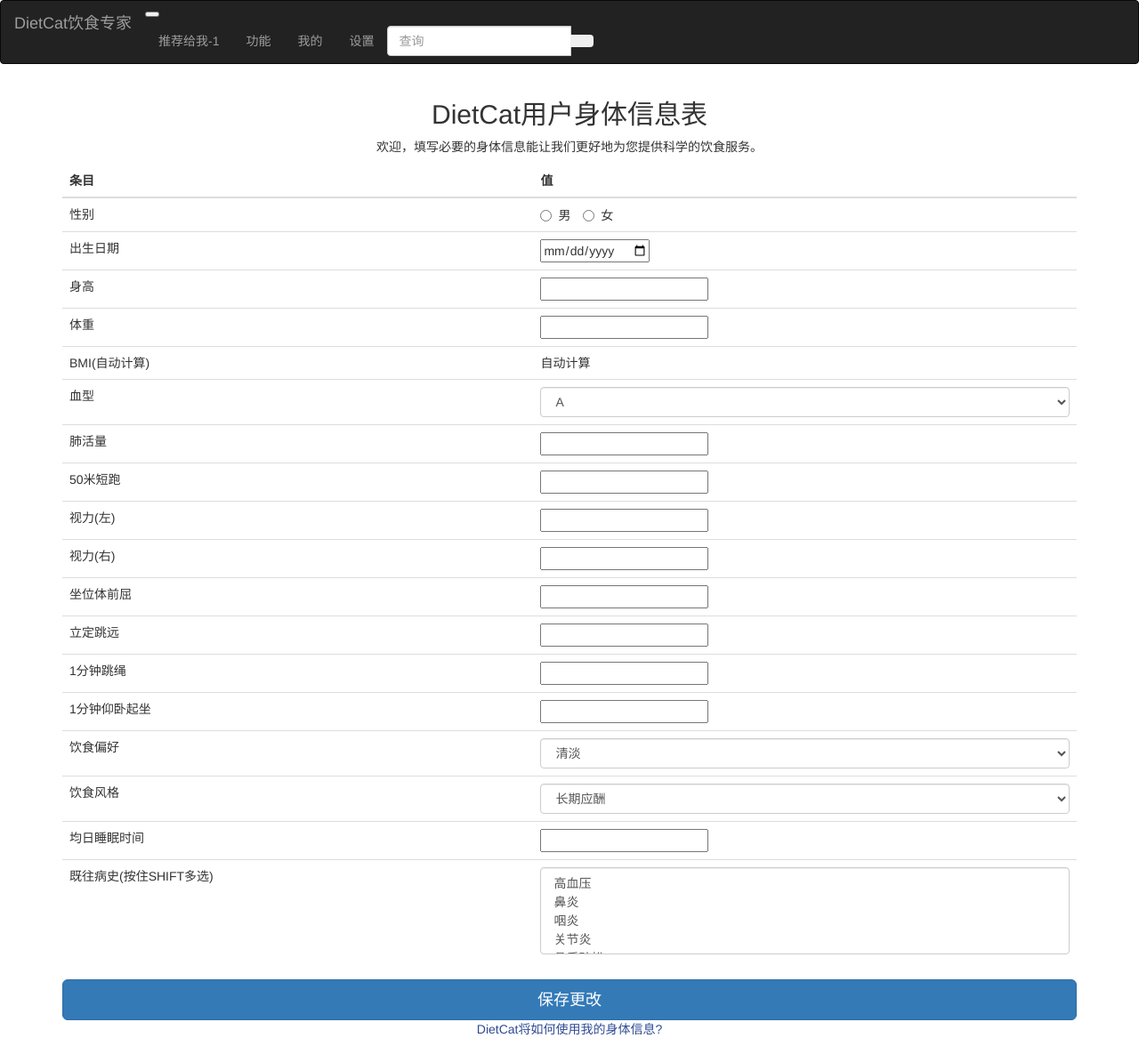
After one commit to LauZyHou/DietCat, a Django app: page /bdymsg/ in a window 1280 px wide. The commit adds this page. Shown: the whole page at 89% size. Run offline with Django 3.2, Linux system fonts and the light colour scheme; some libraries are stand-ins or nearby versions.

Commit message:
添加了账户信息和身体信息页面

```diff
--- a/DietCat/urls.py
+++ b/DietCat/urls.py
@@ -21,4 +21,7 @@
     # path('admin/', admin.site.urls),
     path('login/', mainapp_views.getLoginPage),
     path('index/', mainapp_views.getIndexPage),
+    path('logout/', mainapp_views.logOut),
+    path('cntmsg/', mainapp_views.getCntMsg),
+    path('bdymsg/', mainapp_views.getBdyMsg),
 ]
--- a/mainapp/views.py
+++ b/mainapp/views.py
@@ -12,3 +12,18 @@
 # 要去主页
 def getIndexPage(request):
     return render(request, r'web/index.html', {'mylst': [1 for i in range(12)]})
+
+
+# 用户要注销登录
+def logOut(request):
+    return render(request, r'web/login.html')
+
+
+# 用户要进入账户资料页面
+def getCntMsg(request):
+    return render(request, r'web/cntmsg.html')
+
+
+# 用户要进入身体信息页面
+def getBdyMsg(request):
+    return render(request, r'web/bdymsg.html')
--- /dev/null
+++ b/static/lzh/css/bdymsg.css
@@ -0,0 +1,13 @@
+/*居中盒子*/
+.cntrdiv {
+    width: 100%;
+    text-align: center;
+}
+
+.cntrdiv > a {
+    color: #2f4b93;
+}
+
+.cntrdiv > a:hover {
+    color: green;
+}
--- a/templates/nav.html
+++ b/templates/nav.html
@@ -19,7 +19,16 @@
                     <li><a href="#">Separated link</a></li>
                 </ul>
             </li>
-            <li><a href="#fakelink">设置</a></li>
+            <li class="dropdown">
+                <a href="#" class="dropdown-toggle" data-toggle="dropdown">我的</a>
+                <span class="dropdown-arrow"></span>
+                <ul class="dropdown-menu">
+                    <li><a href="/cntmsg/">账户资料</a></li>
+                    <li><a href="/bdymsg/">身体信息</a></li>
+                    <li><a href="/logout/">注销</a></li>
+                </ul>
+            </li>
+            <li><a href="">设置</a></li>
         </ul>
         {#查询表单#}
         <form class="navbar-form form-inline my-2 my-lg-0" action="#" role="search">
--- /dev/null
+++ b/templates/web/bdymsg.html
@@ -0,0 +1,176 @@
+{% extends 'base.html' %}
+
+{#自己用的依赖#}
+{% block own-rely %}
+    {#静态资源目录需要重新加载#}
+    {% load static %}
+    {#其它依赖#}
+    <link href="{% static "/lzh/css/bdymsg.css" %}" rel="stylesheet">
+{% endblock %}
+
+
+{#标题#}
+{% block title %}身体信息{% endblock %}
+
+{#内容部分#}
+{% block content %}
+    <div class="container">
+        <div class="cntrdiv">
+            <h2>DietCat用户身体信息表</h2>
+            <p>欢迎，填写必要的身体信息能让我们更好地为您提供科学的饮食服务。</p>
+        </div>
+        <form>
+            <table class="table table-hover">
+                <thead>
+                <tr>
+                    <th>条目</th>
+                    <th>值</th>
+                </tr>
+                </thead>
+                <tbody>
+                <tr>
+                    <td>性别</td>
+                    <td>
+                        <label class="radio-inline">
+                            <input type="radio" data-toggle="radio" name="sex">男
+                        </label>
+                        <label class="radio-inline">
+                            <input type="radio" data-toggle="radio" name="sex">女
+                        </label>
+                    </td>
+                </tr>
+                <tr>
+                    <td>出生日期</td>
+                    <td>
+                        <input type="date" value="">
+                    </td>
+                </tr>
+                <tr>
+                    <td>身高</td>
+                    <td>
+                        <input type="text">
+                    </td>
+                </tr>
+                <tr>
+                    <td>体重</td>
+                    <td>
+                        <input type="text">
+                    </td>
+                </tr>
+                <tr>
+                    <td>BMI(自动计算)</td>
+                    <td>自动计算</td>
+                </tr>
+                <tr>
+                    <td>血型</td>
+                    <td>
+                        <select class="form-control" id="sel1">
+                            <option>A</option>
+                            <option>B</option>
+                            <option>AB</option>
+                            <option>O</option>
+                            <option>其它</option>
+                        </select>
+                    </td>
+                </tr>
+                <tr>
+                    <td>肺活量</td>
+                    <td>
+                        <input type="text">
+                    </td>
+                </tr>
+                <tr>
+                    <td>50米短跑</td>
+                    <td>
+                        <input type="text">
+                    </td>
+                </tr>
+                <tr>
+                    <td>视力(左)</td>
+                    <td>
+                        <input type="text">
+                    </td>
+                </tr>
+                <tr>
+                    <td>视力(右)</td>
+                    <td>
+                        <input type="text">
+                    </td>
+                </tr>
+                <tr>
+                    <td>坐位体前屈</td>
+                    <td>
+                        <input type="text">
+                    </td>
+                </tr>
+                <tr>
+                    <td>立定跳远</td>
+                    <td>
+                        <input type="text">
+                    </td>
+                </tr>
+                <tr>
+                    <td>1分钟跳绳</td>
+                    <td>
+                        <input type="text">
+                    </td>
+                </tr>
+                <tr>
+                    <td>1分钟仰卧起坐</td>
+                    <td>
+                        <input type="text">
+                    </td>
+                </tr>
+                <tr>
+                    <td>饮食偏好</td>
+                    <td>
+                        <select class="form-control" id="sel2">
+                            <option>清淡</option>
+                            <option>辛辣</option>
+                            <option>咸</option>
+                            <option>甜</option>
+                        </select>
+                    </td>
+                </tr>
+                <tr>
+                    <td>饮食风格</td>
+                    <td>
+                        <select class="form-control" id="sel3">
+                            <option>长期应酬</option>
+                            <option>规律三餐</option>
+                            <option>一日两餐</option>
+                            <option>少食多餐</option>
+                        </select>
+                    </td>
+                </tr>
+                <tr>
+                    <td>均日睡眠时间</td>
+                    <td>
+                        <input type="text">
+                    </td>
+                </tr>
+                <tr>
+                    <td>既往病史(按住SHIFT多选)</td>
+                    <td>
+                        <select multiple class="form-control" id="sel4">
+                            {#这个还不全面#}
+                            <option>高血压</option>
+                            <option>鼻炎</option>
+                            <option>咽炎</option>
+                            <option>关节炎</option>
+                            <option>骨质疏松</option>
+                        </select>
+                    </td>
+                </tr>
+                </tbody>
+            </table>
+            <input class="btn btn-block btn-lg btn-primary" type="submit" value="保存更改">
+        </form>
+        <div class="cntrdiv">
+            <a href="#">DietCat将如何使用我的身体信息?</a>
+        </div>
+    </div>
+    <script>
+
+    </script>
+{% endblock %}
```
Also changed, not shown: static/lzh/css/cntmsg.css (added, +64 -0 lines), templates/web/cntmsg.html (added, +38 -0 lines), templates/web/login.html (+6 -2 lines), static/lzh/imgs/head.png (added).
